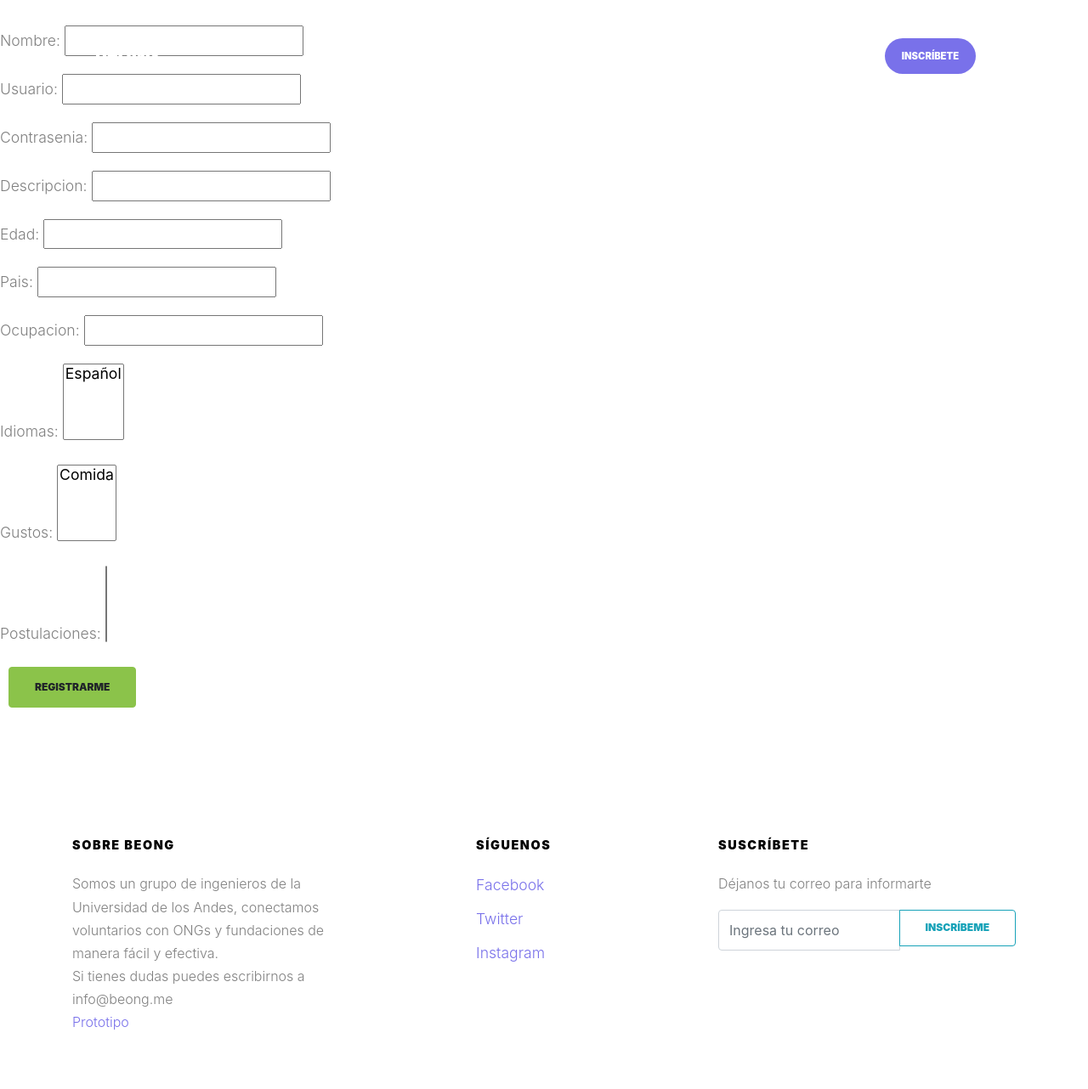
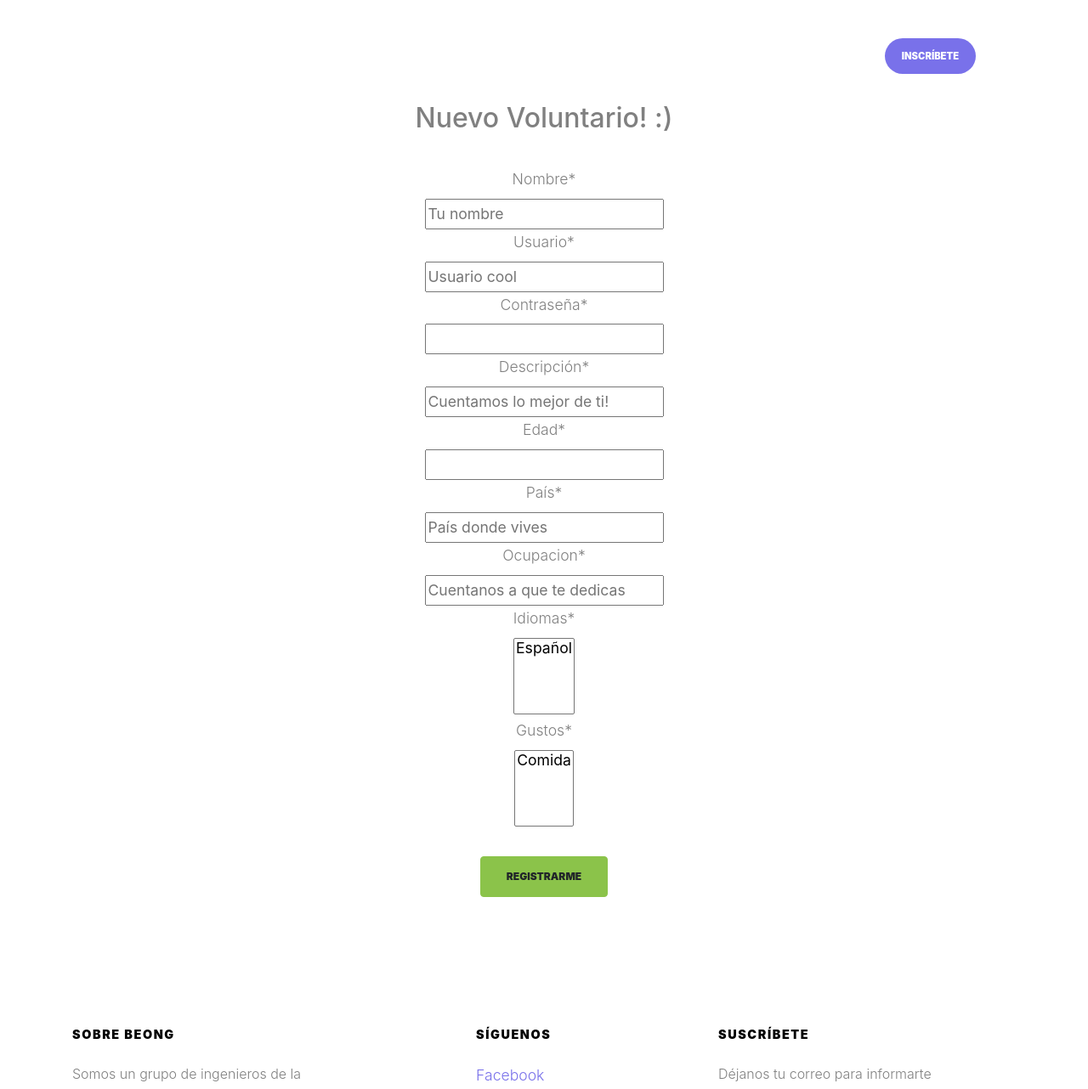
Before and after one commit to ja-avos/beong, a Django app: template usuarios/templates/register.html in a window 1280 px wide. Shown: the top 1282 px of the page at 85% size. Run offline with Django 3.2, Linux system fonts and the light colour scheme; the template is opened without the code that fills it: values that come from a table or form of the project are taken from there, others are empty; data comes from the database, SQL or seed files in the repository; both versions use the stored data as it was after the commit; parts of the project's set-up code (start-up, migrations or seed data) failed here and were passed over; some libraries are stand-ins or nearby versions; some web fonts are replaced.

Commit message:
registrar esta pero feo :(

```diff
--- a/beong/settings.py
+++ b/beong/settings.py
@@ -43,6 +43,9 @@ INSTALLED_APPS = [
     'postulacion',
     'voluntariados',
     'intereses',
+    "django_countries",
+    'crispy_forms',
+
 ]
 
 MIDDLEWARE = [
--- a/landing/templates/landing/index.html
+++ b/landing/templates/landing/index.html
@@ -63,7 +63,7 @@
                 <div class="ml-auto w-25">
                     <nav class="site-navigation position-relative text-right" role="navigation">
                         <ul class="site-menu main-menu site-menu-dark js-clone-nav mr-auto d-none d-lg-block m-0 p-0">
-                            <li class="cta"><a href="usuarios/register" class="nav-link"><span>Inscríbete</span></a>
+                            <li class="cta"><a href="usuarios/register/" class="nav-link"><span>Inscríbete</span></a>
                             </li>
                         </ul>
                     </nav>
--- a/landing/templates/landing/styles.css
+++ b/landing/templates/landing/styles.css
@@ -15,3 +15,7 @@ BETHECHANGE{
     font-size: 72px;
     color: rgba(1,0,0,1);
 }
+.fondo{
+   background-color: blue;
+   text-align: center;
+}
--- a/landing/urls.py
+++ b/landing/urls.py
@@ -4,11 +4,9 @@ from . import views
 
 urlpatterns = [
     path('', views.index, name='index'),
-<<<<<<< HEAD
     path('add', views.addPerson, name='addPerson'),
     path("usuarios/", include("usuarios.urls")),
-=======
     path('acerca', views.about, name='about'),
     path('add', views.addPerson, name='addPerson')
->>>>>>> master
+
 ]
--- a/usuarios/forms.py
+++ b/usuarios/forms.py
@@ -12,4 +12,34 @@ class ONGForm(forms.ModelForm):
 class VoluntarioForm(forms.ModelForm):
     class Meta:
         model = Voluntario
-        fields = "__all__"
+        required_css_class = 'bold'
+        fields = (
+            "nombre",
+            "usuario",
+            "contrasenia",
+            "descripcion",
+            "edad",
+            "pais",
+            "ocupacion",
+            "idiomas",
+            "gustos"
+        )
+        widgets = {
+            "nombre":forms.TextInput(attrs= {"placeholder": "Tu nombre"}),
+            "usuario":forms.TextInput(attrs = { "placeholder": "Usuario cool"}),
+            "contrasenia":forms.PasswordInput(),
+            "descripcion":forms.TextInput(attrs = {"placeholder":"Cuentamos lo mejor de ti!"}),
+            "pais":forms.TextInput(attrs = {"placeholder": "País donde vives"}),
+            "ocupacion":forms.TextInput(attrs = { "placeholder":"Cuentanos a que te dedicas"})
+        }
+        labels = {
+            "nombre" : "Nombre",
+            "usuario": "Usuario",
+            "contrasenia": "Contraseña",
+            "descripcion": "Descripción",
+            "edad": "Edad",
+            "pais": "País",
+            "ocupacion": "Ocupacion",
+            "idiomas": "Idiomas",
+            "gustos":"Gustos"
+        }
--- a/usuarios/templates/register.html
+++ b/usuarios/templates/register.html
@@ -1,11 +1,26 @@
 
 {% extends 'base.html' %}
+{% load crispy_forms_tags %}
+{% load static %}
 {% block content %}
-<form method="POST">
-    {% csrf_token %}
     <br>
-    {{ form.as_p }}
-    <button type="submit" class="btn btn-success waves-effect waves-light">Registrarme</button>
-    </button>
-</form>
+<br>
+<br>
+<br>
+    <h2 class = "text-center">Nuevo Voluntario! :)</h2>
+<br>
+<div class = "input-group, text-center">
+    <style>
+        background-color: blue;
+    </style>
+    <form method="POST" class = "text-center">{% csrf_token %}
+            {% crispy form %}
+        <br>
+        <div class = "text-center">
+
+
+        <button type="submit" class="btn btn-success waves-effect waves-light">Registrarme</button>
+        </div>
+</div>
+    </form>
 {% endblock %}
```
Also changed, not shown: usuarios/views.py (+8 -5 lines), calificaciones/migrations/0001_initial.py, db.sqlite3, intereses/migrations/0001_initial.py, landing/migrations/0001_initial.py, postulacion/migrations/0001_initial.py, postulacion/migrations/0004_auto_20200411_2210.py (deleted), postulacion/migrations/0005_auto_20200411_2211.py (deleted), postulacion/migrations/0006_auto_20200411_2211.py (deleted), usuarios/migrations/0001_initial.py, usuarios/migrations/0008_auto_20200411_2156.py (deleted), voluntariados/migrations/0001_initial.py.
